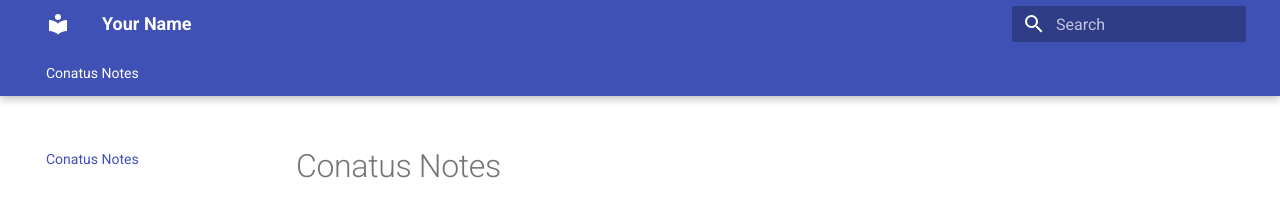
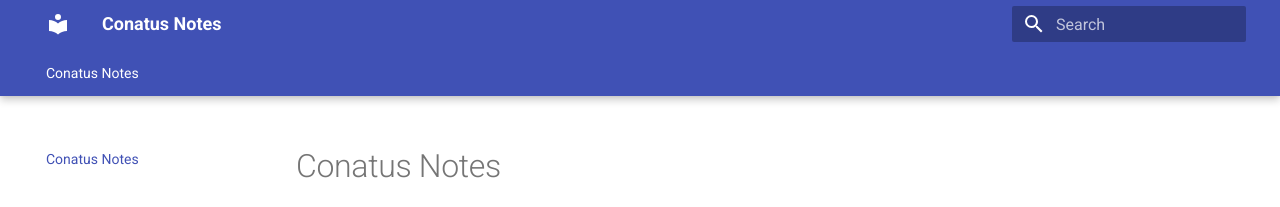
Before and after one commit to ConatusNotes/conatusnotes.github.io, an MkDocs documentation site: the page built from docs/index.md.md, in a window 1280 px wide. Shown: the top 207 px of the page. Built offline with MkDocs 1.6.1 and Material for MkDocs 9.7.7, drawn with Linux system fonts in a browser that asks for light colours.

Commit message:
vault backup: 2026-10-03 17:33:46

```diff
--- a/mkdocs.yml
+++ b/mkdocs.yml
@@ -1,4 +1,4 @@
-site_name: Your Name
+site_name: Conatus Notes
 site_url: https://conatusnotes.github.io
 
 docs_dir: docs
```
